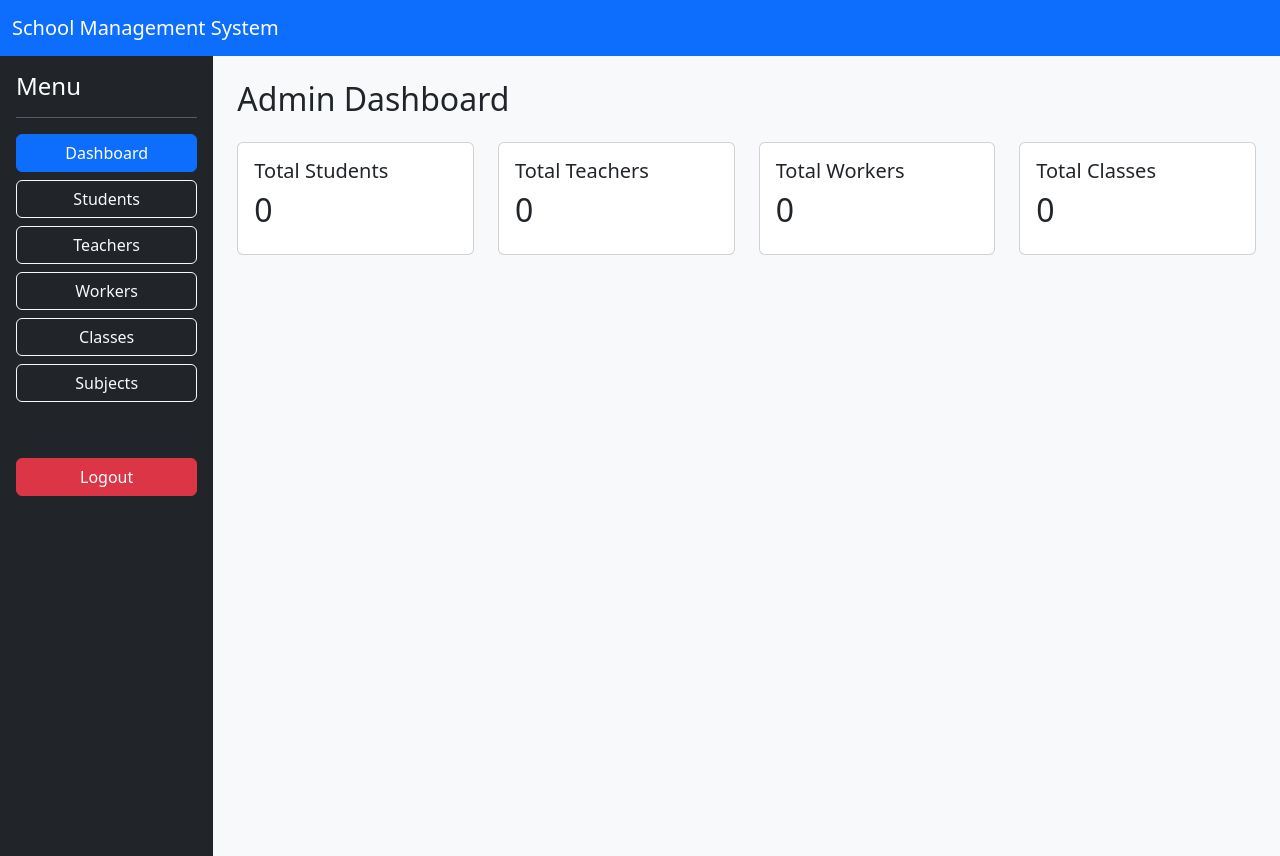
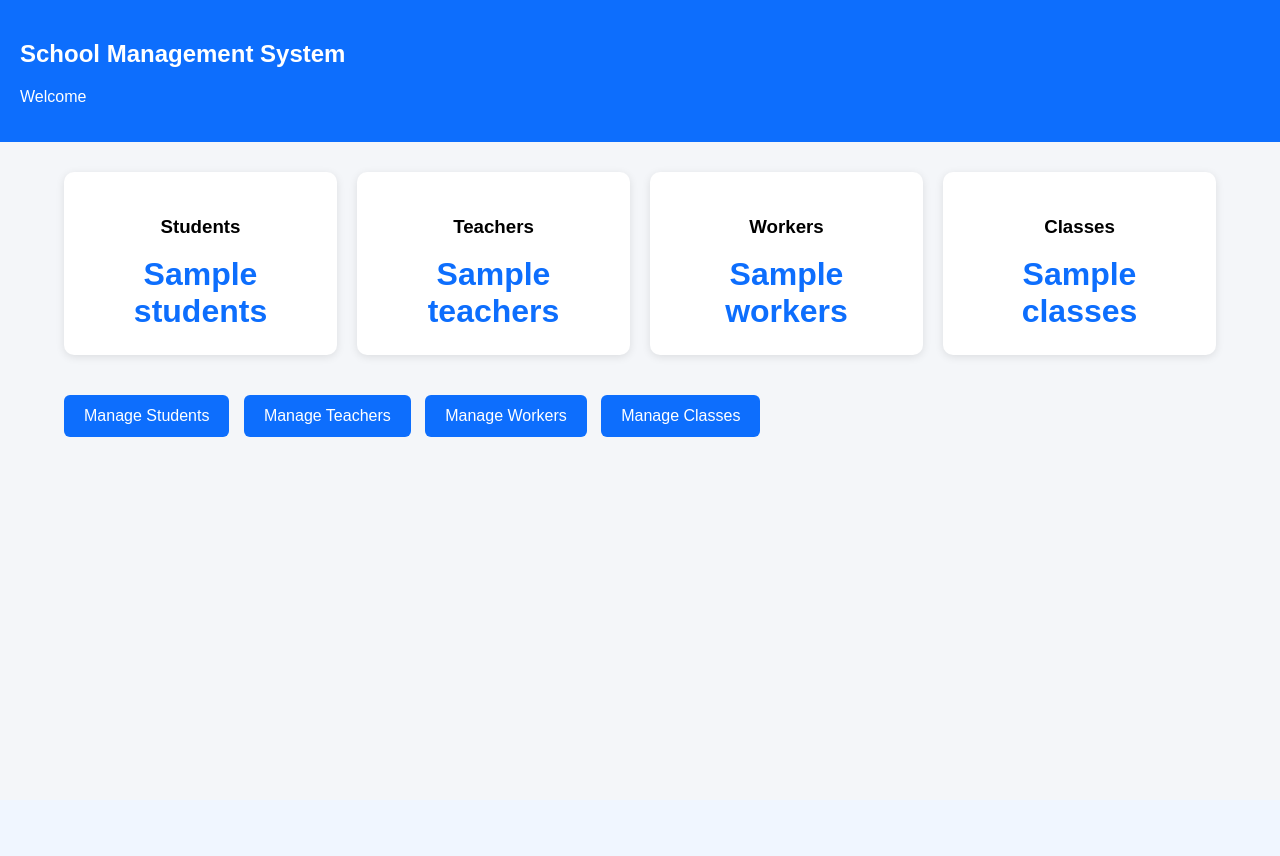
Before and after one commit to iasc12/SCHOOLMANAGEMENTSYSTEM, a Django app: template templates/admin/dashboard.html in a window 1280 px wide. After the commit the page ends 437 px from the top, so only its background shows below. Run offline with Django 5.2, Linux system fonts and the light colour scheme; the template is opened without the code that fills it: most values are stand-ins (such as "Sample title", 1, 10 or a date in 2020).

Commit message:
implement student CRUD modlue

```diff
--- a/templates/admin/dashboard.html
+++ b/templates/admin/dashboard.html
@@ -1,51 +1,115 @@
-{% extends "base.html" %}
+<!DOCTYPE html>
+<html>
+<head>
+    <title>Admin Dashboard</title>
 
-{% block title %}
-Admin Dashboard
-{% endblock %}
+    <style>
 
-{% block content %}
+body{
+    margin:0;
+    font-family:Arial;
+    background:#f4f6f9;
+}
 
-<h2 class="mb-4">Admin Dashboard</h2>
+.header{
+    background:#0d6efd;
+    color:white;
+    padding:20px;
+}
 
-<div class="row">
+.container{
+    width:90%;
+    margin:auto;
+}
 
-    <div class="col-md-3">
-        <div class="card">
-            <div class="card-body">
-                <h5>Total Students</h5>
-                <h2>0</h2>
-            </div>
-        </div>
+.cards{
+    display:grid;
+    grid-template-columns:repeat(4,1fr);
+    gap:20px;
+    margin-top:30px;
+}
+
+.card{
+    background:white;
+    padding:25px;
+    border-radius:10px;
+    text-align:center;
+    box-shadow:0 2px 8px rgba(0,0,0,.1);
+}
+
+.card h1{
+    margin:0;
+    color:#0d6efd;
+}
+
+.menu{
+    margin-top:40px;
+}
+
+.menu a{
+    display:inline-block;
+    padding:12px 20px;
+    background:#0d6efd;
+    color:white;
+    text-decoration:none;
+    border-radius:6px;
+    margin-right:10px;
+    margin-bottom:10px;
+}
+
+.menu a:hover{
+    background:#084298;
+}
+
+    </style>
+
+</head>
+<body>
+
+<div class="header">
+<h2>School Management System</h2>
+<p>Welcome {{ request.user.username }}</p>
 </div>
 
-    <div class="col-md-3">
+<div class="container">
+
+<div class="cards">
+
 <div class="card">
-            <div class="card-body">
-                <h5>Total Teachers</h5>
-                <h2>0</h2>
-            </div>
-        </div>
+<h3>Students</h3>
+<h1>{{ students }}</h1>
 </div>
 
-    <div class="col-md-3">
 <div class="card">
-            <div class="card-body">
-                <h5>Total Workers</h5>
-                <h2>0</h2>
-            </div>
-        </div>
+<h3>Teachers</h3>
+<h1>{{ teachers }}</h1>
 </div>
 
-    <div class="col-md-3">
 <div class="card">
-            <div class="card-body">
-                <h5>Total Classes</h5>
-                <h2>0</h2>
+<h3>Workers</h3>
+<h1>{{ workers }}</h1>
 </div>
-        </div>
+
+<div class="card">
+<h3>Classes</h3>
+<h1>{{ classes }}</h1>
 </div>
 
 </div>
 
-{% endblock %}
+<div class="menu">
+
+<a href="/students/">Manage Students</a>
+
+<a href="#">Manage Teachers</a>
+
+<a href="#">Manage Workers</a>
+
+<a href="#">Manage Classes</a>
+
+</div>
+
+</div>
+
+</body>
+</html>
--- a/templates/base.html
+++ b/templates/base.html
@@ -39,9 +39,9 @@
                     Dashboard
                 </a>
 
-                <a href="#" class="btn btn-outline-light w-100 mb-2">
-                    Students
-                </a>
+                <a href="{% url 'student_list' %}" class="btn btn-outline-light w-100 mb-2">
+    Students
+</a>
 
                 <a href="#" class="btn btn-outline-light w-100 mb-2">
                     Teachers
```
Also changed, not shown: accounts/views.py (+10 -2 lines), config/urls.py (+18 -2 lines), students/admin.py (+21 -3 lines), students/forms.py (added, +20 -0 lines), students/models.py (+14 -18 lines), students/urls.py (added, +9 -0 lines), students/views.py (+77 -2 lines), subjects/views.py (deleted, +0 -30 lines), templates/students/student_confirm_delete.html (added, +41 -0 lines), templates/students/student_form.html (added, +34 -0 lines), templates/students/student_list.html (added, +70 -0 lines), db.sqlite3, students/migrations/0005_student_delete_students.py (added), 1 other file. Lines whose indentation alone changed are shown as unchanged.
